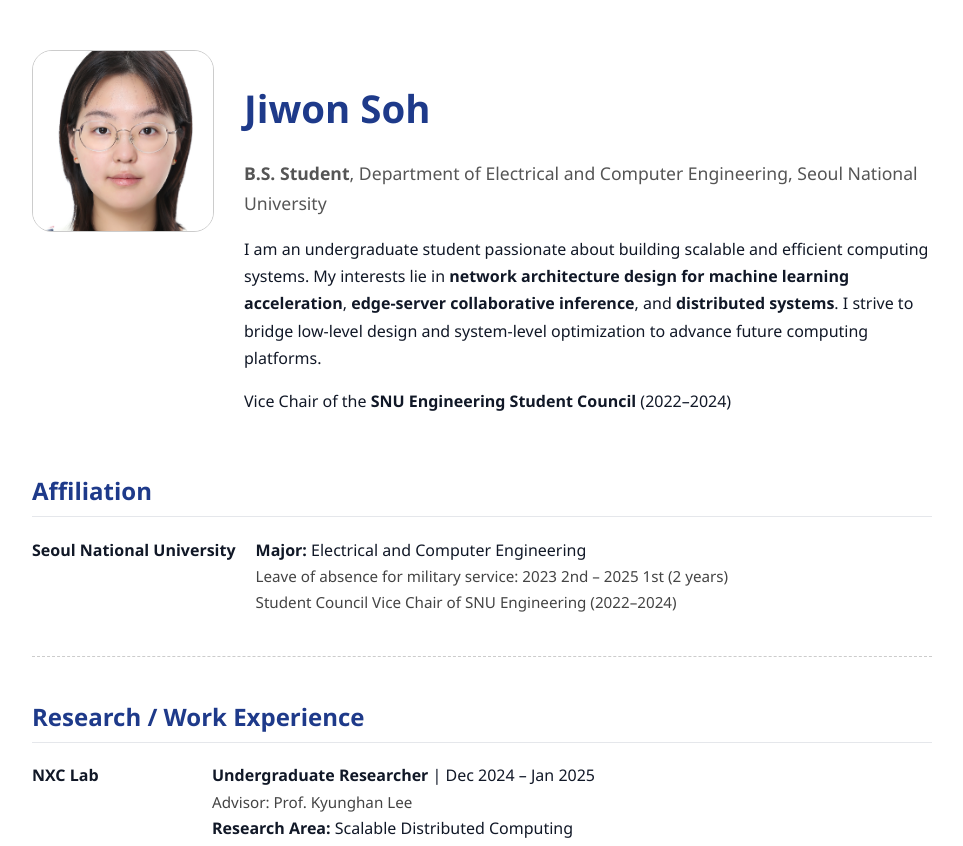
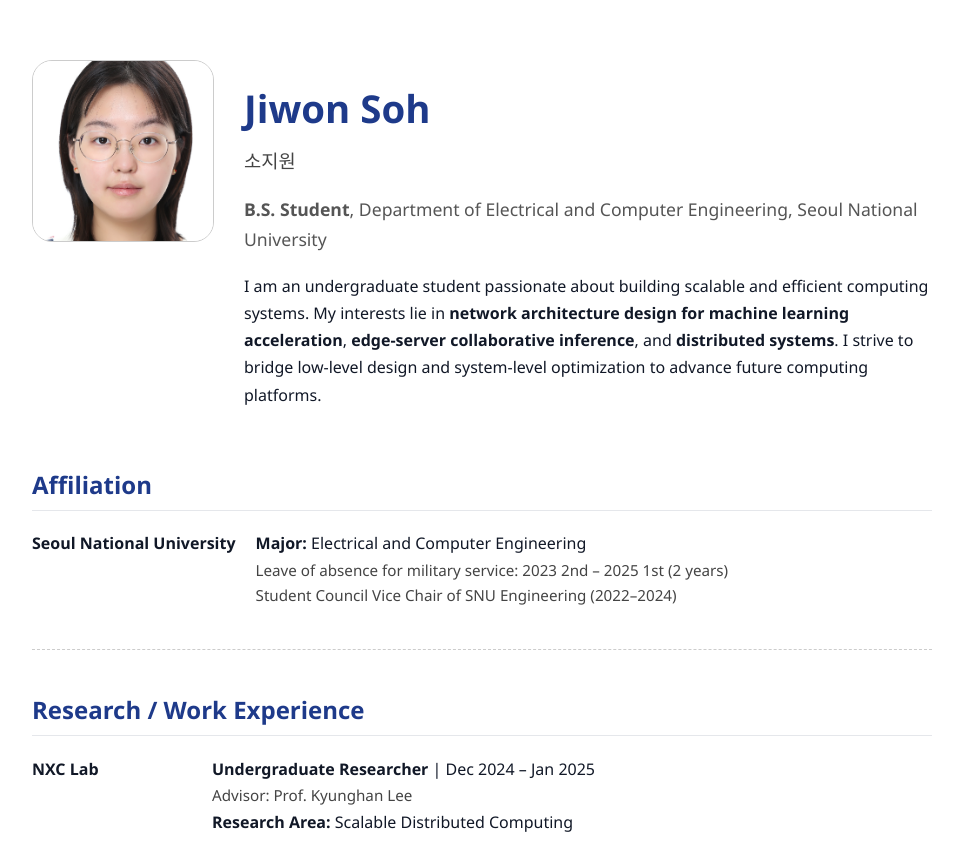
Before and after one commit to Jiwon-Soh71/Jiwon-Soh71.github.io, a plain HTML site: page index.html in a window 1280 px wide. Shown: the top 846 px of the page, without its empty margins (158-1121 px from the left). Drawn offline with Linux system fonts and the light colour scheme.

Commit message:
Update index.html

```diff
--- a/index.html
+++ b/index.html
@@ -19,6 +19,12 @@
       color: #1e3a8a;
       font-size: 2.4em;
       margin-bottom: 0.1em;
+    }
+
+    h3 {
+      margin-top: 0;
+      font-weight: 400;
+      color: #444;
     }
 
     h2 {
@@ -70,6 +76,7 @@
       border-radius: 20px;
       object-fit: cover;
       border: 1px solid #ccc;
+      margin-top: 10px;
     }
 
     .entry-container {
@@ -111,6 +118,7 @@
     <img src="profile.jpg" alt="Jiwon Soh" class="profile-pic">
     <div class="intro-text">
       <h1>Jiwon Soh</h1>
+      <h3>소지원</h3>
       <p class="subtitle"><strong>B.S. Student</strong>, Department of Electrical and Computer Engineering, Seoul National University</p>
       <p>
         I am an undergraduate student passionate about building scalable and efficient computing systems.
@@ -118,7 +126,6 @@
         <strong>edge-server collaborative inference</strong>, and <strong>distributed systems</strong>.
         I strive to bridge low-level design and system-level optimization to advance future computing platforms.
       </p>
-      <p>Vice Chair of the <strong>SNU Engineering Student Council</strong> (2022–2024)</p>
     </div>
   </div>
 
```
